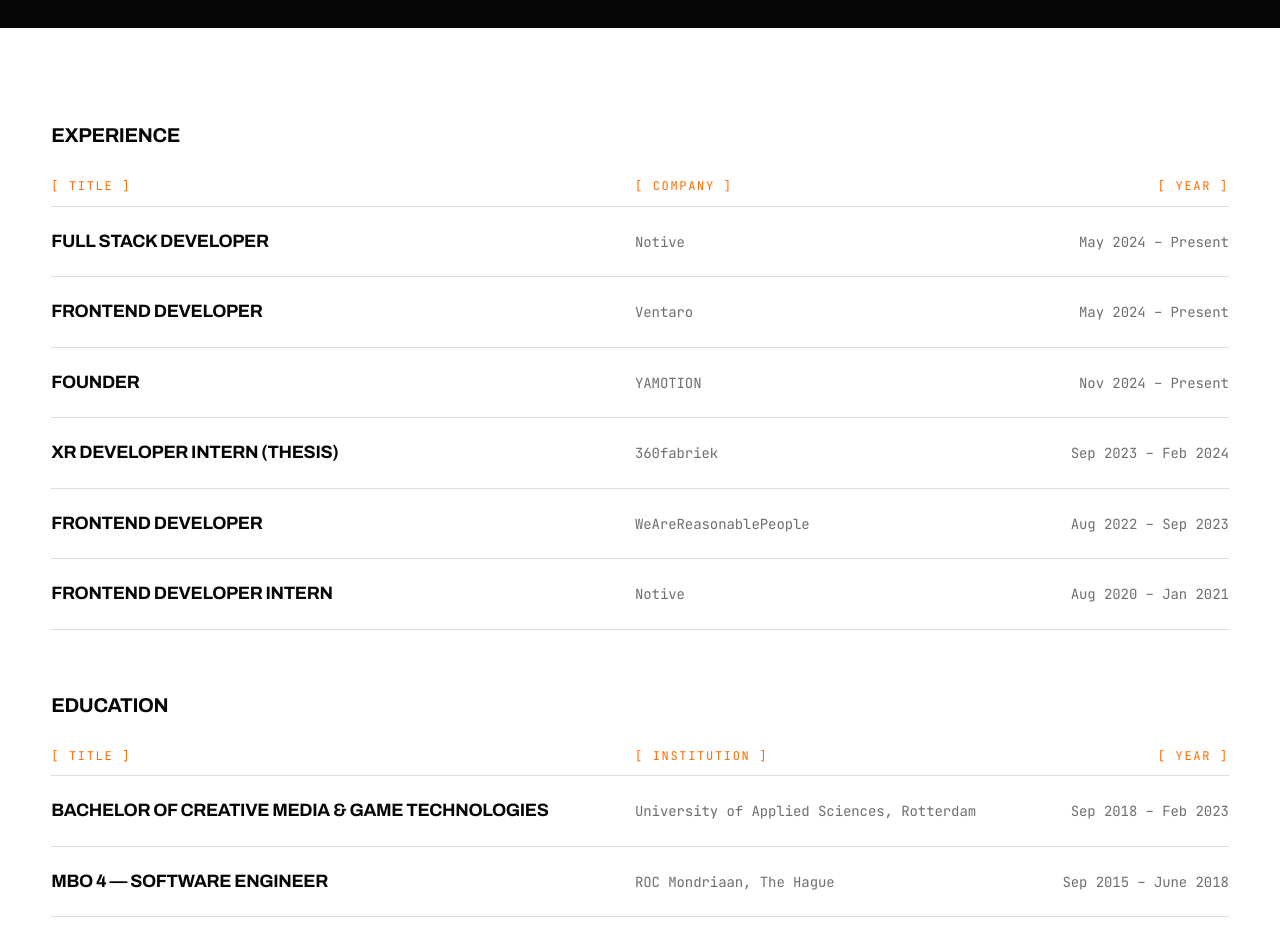
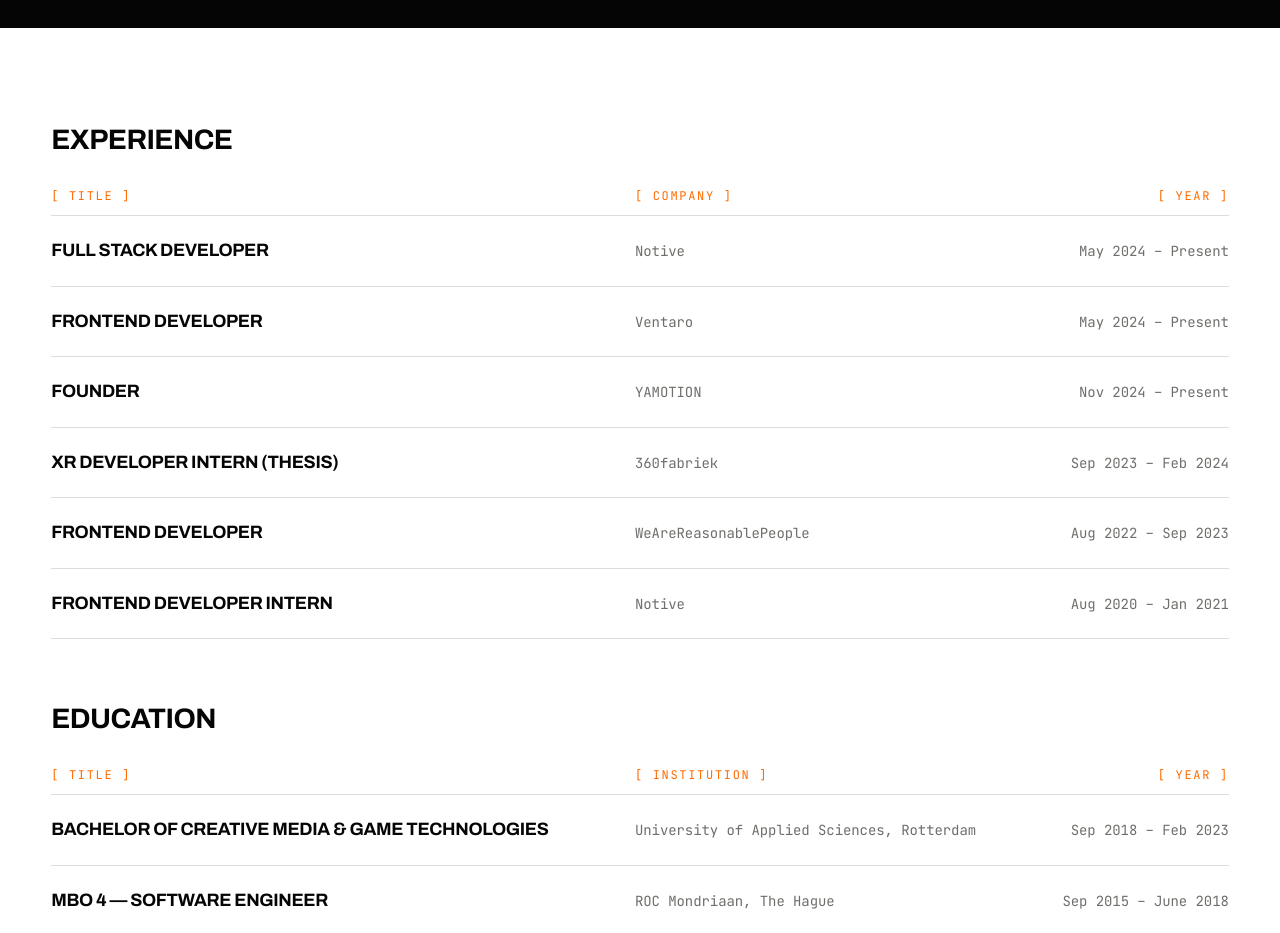
Before and after one commit to IsmailYaman/portfolio-2026-refresh, a Next.js app: page / in a window 1280 px wide. Shown: the part 2120-3053 px from the top of the page. Built offline with nearby package versions, Linux system fonts and the light colour scheme.

Commit message:
Increase Experience/Education heading size (ev-h4 -> ev-h3)

```diff
--- a/app/about/page.tsx
+++ b/app/about/page.tsx
@@ -41,7 +41,7 @@
       </section>
 
       <section style={{ padding: "var(--ev-space-9) var(--ev-gutter)" }}>
-        <h2 className="ev-h4" style={{ marginBottom: "var(--ev-space-6)" }}>
+        <h2 className="ev-h3" style={{ marginBottom: "var(--ev-space-6)" }}>
           Experience
         </h2>
         <ExperienceRow header />
@@ -49,7 +49,7 @@
           <ExperienceRow key={r.title + r.year} title={r.title} company={r.company} year={r.year} />
         ))}
 
-        <h2 className="ev-h4" style={{ margin: "var(--ev-space-8) 0 var(--ev-space-6)" }}>
+        <h2 className="ev-h3" style={{ margin: "var(--ev-space-8) 0 var(--ev-space-6)" }}>
           Education
         </h2>
         <ExperienceRow header companyLabel="Institution" />
--- a/app/page.tsx
+++ b/app/page.tsx
@@ -114,7 +114,7 @@
 function Experience() {
   return (
     <section style={{ padding: "var(--ev-space-9) var(--ev-gutter)" }}>
-      <h2 className="ev-h4" style={{ marginBottom: "var(--ev-space-6)" }}>
+      <h2 className="ev-h3" style={{ marginBottom: "var(--ev-space-6)" }}>
         Experience
       </h2>
       <ExperienceRow header />
@@ -122,7 +122,7 @@
         <ExperienceRow key={r.title + r.year} title={r.title} company={r.company} year={r.year} />
       ))}
 
-      <h2 className="ev-h4" style={{ margin: "var(--ev-space-8) 0 var(--ev-space-6)" }}>
+      <h2 className="ev-h3" style={{ margin: "var(--ev-space-8) 0 var(--ev-space-6)" }}>
         Education
       </h2>
       <ExperienceRow header companyLabel="Institution" />
```
